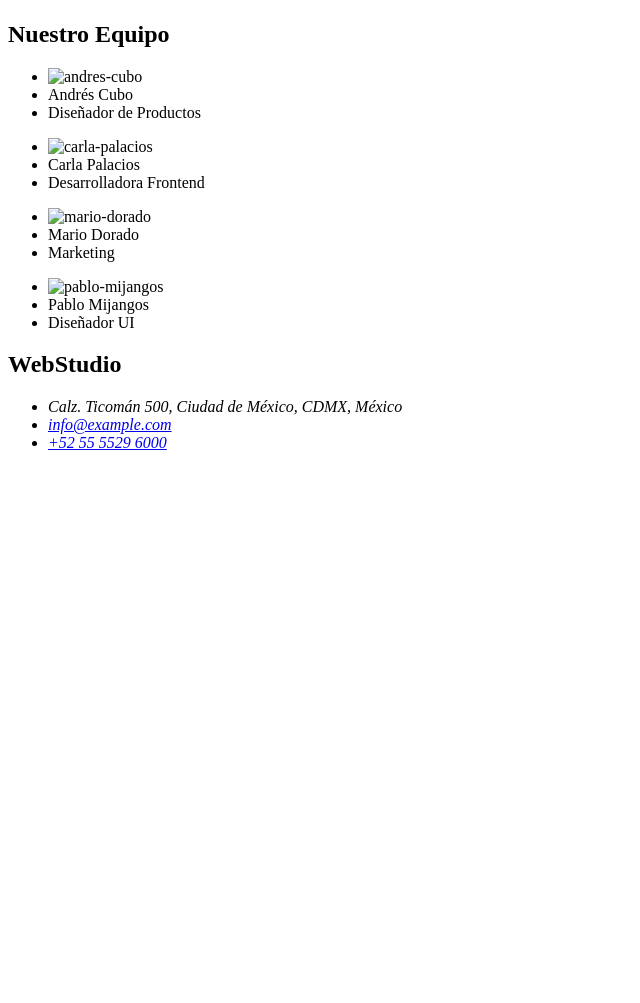
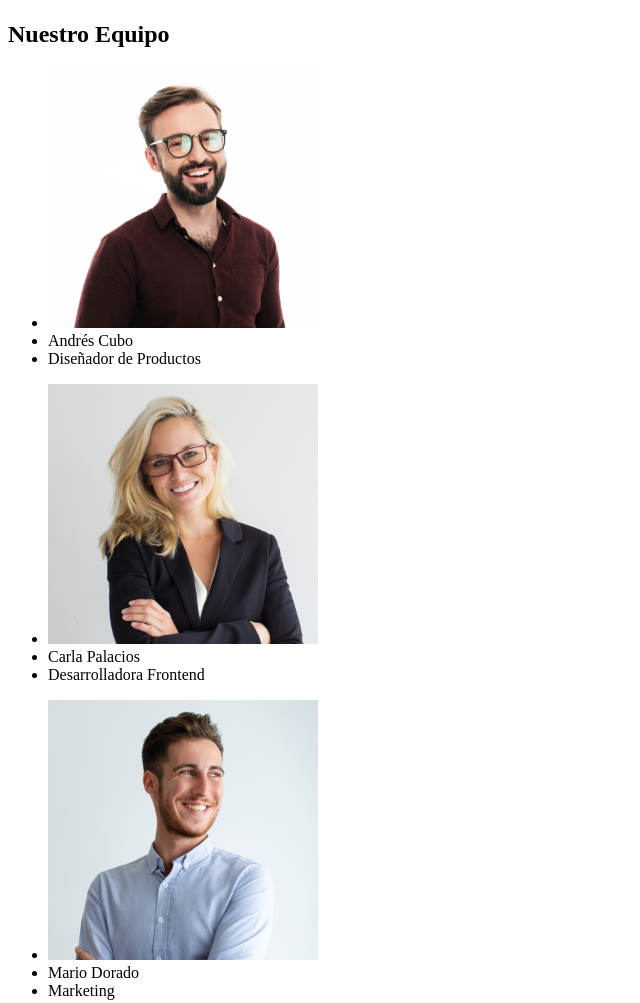
Before and after one commit to edopore/goit-markup-hw-01, a plain HTML site: page index.html in a window 1280 px wide. Shown: the part 1533-2536 px from the top of the page, without its empty margins (0-640 px from the left). Before the commit the page ends 2001 px from the top, so only its background shows below. Drawn offline with Linux system fonts and the light colour scheme; files whose address does not match are found by name.

Commit message:
FIXED images folder

```diff
--- a/index.html
+++ b/index.html
@@ -94,7 +94,7 @@
         <ul>
           <li>
             <img
-              src="./img/andres.jpg"
+              src="./images/andres.jpg"
               alt="andres-cubo"
               width="270px"
               height="260"
@@ -106,7 +106,7 @@
         <ul>
           <li>
             <img
-              src="./img/carla.jpg"
+              src="./images/carla.jpg"
               alt="carla-palacios"
               width="270px"
               height="260"
@@ -118,7 +118,7 @@
         <ul>
           <li>
             <img
-              src="./img/mario.jpg"
+              src="./images/mario.jpg"
               alt="mario-dorado"
               width="270px"
               height="260"
@@ -130,7 +130,7 @@
         <ul>
           <li>
             <img
-              src="./img/pablo.jpg"
+              src="./images/pablo.jpg"
               alt="pablo-mijangos"
               width="270px"
               height="260"
```
